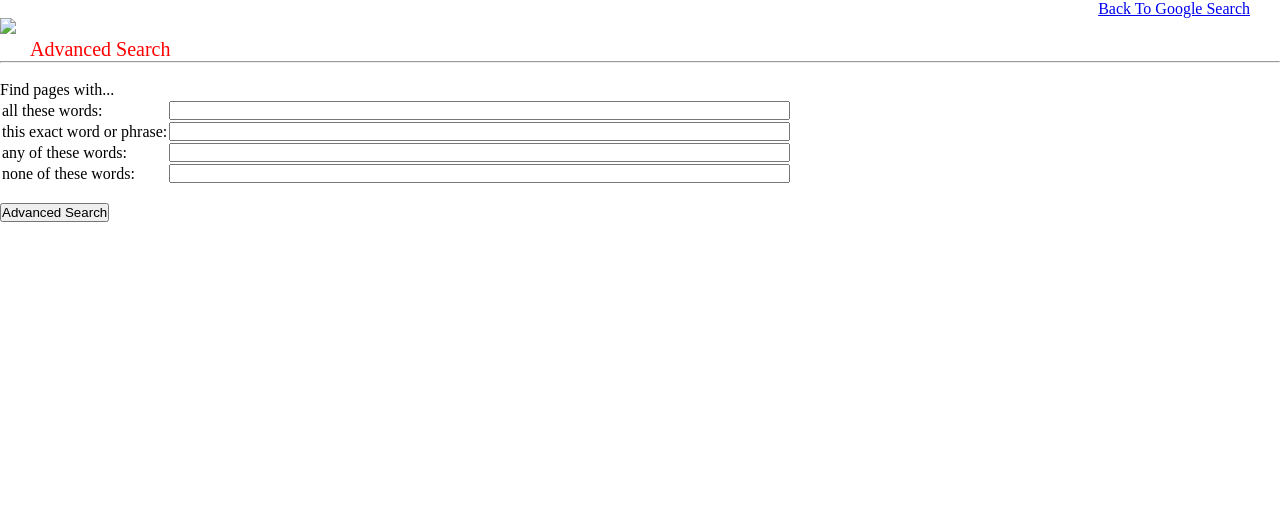
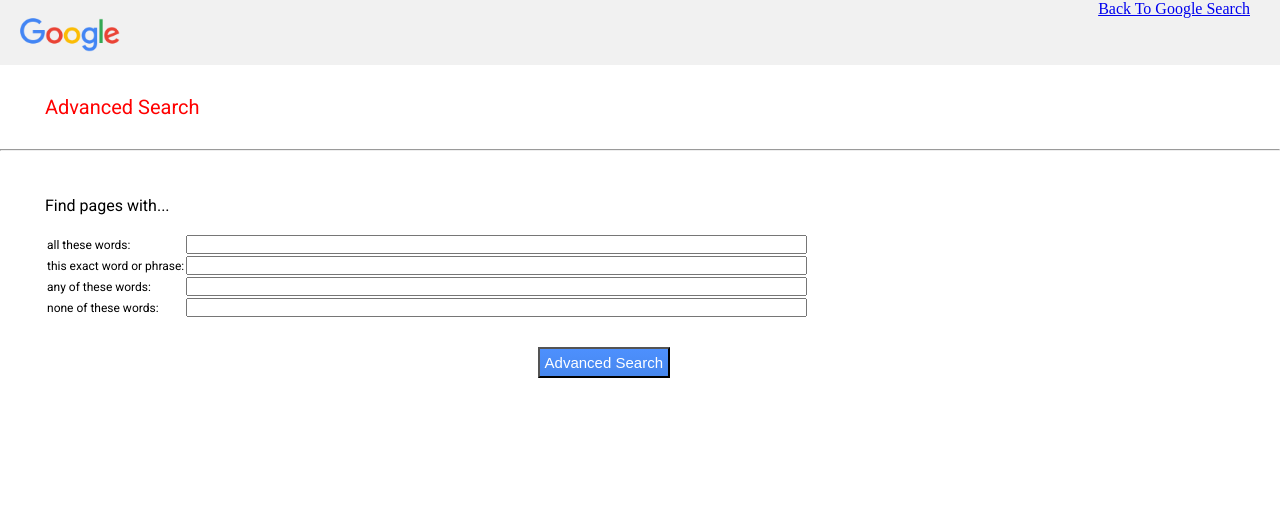
Before and after one commit to webtechdude/Google-Homepage, a plain HTML site: page adv.html in a window 1280 px wide. Drawn offline with Linux system fonts and the light colour scheme.

Commit message:
Latest till now

```diff
--- a/adv.html
+++ b/adv.html
@@ -4,17 +4,24 @@
     <meta charset="UTF-8">
     <meta name="viewport" content="width=device-width, initial-scale=1.0">
     <link rel="stylesheet" href="advanced.css">
+    <link href="https://fonts.googleapis.com/css2?family=Roboto&display=swap" rel="stylesheet">
     <title>Google Advanced Search</title>
 </head>
 <body>
+  <!--Heading-->
+  <div class="google_logo">
     <p style="text-align:right; margin-right:30px;">
         <a href="index.html">Back To Google Search</a>
         </p>
-        <img src="google logo.jpg" width="100px">
-        <p style="color:red; margin-left:30px; font-size:20px;">
+        <img src="google.png" width="100px">
+      </div>
+        <p id="adv_heading">
           Advanced Search
-        </p><hr><br>
-        <p>
+        </p>
+        <hr>
+        <!--Main Content-->
+        <div class="container">
+        <p class="main">
           Find pages with...
         </p>
         <form action="https://www.google.com/search">
@@ -27,7 +34,7 @@
                 <input type="text" name="q" size=75 height="100px">
               </td>
             </tr>
-            <tr>
+            <tr">
               <td>
                 this exact word or phrase:
               </td>
@@ -55,6 +62,6 @@
           <br>
           <input type="submit" value="Advanced Search">
             </form>
-
+        </div>
 </body>
 </html>
--- a/advanced.css
+++ b/advanced.css
@@ -5,3 +5,50 @@
 body {
     background: #ffffff;
 }
+
+.google_logo {
+	background: #F1F1F1;
+	height: 55px;
+	padding-bottom: 10px;
+}
+.google_logo img {
+	margin-left: 20px;
+}
+#adv_heading {
+	color:red;
+	margin-left: 45px;
+	font-size:20px;
+	font-family: 'Roboto', sans-serif;
+	padding: 30px 0px;
+}
+.container{
+	height: 310px;
+	margin-left: 45px;
+	margin-top: 45px;
+}
+.container>p {
+  font-family: 'Roboto', sans-serif;
+  font-size: 16px;
+  font-weight: 75;
+  margin-bottom: 18px;
+}
+.main {
+	margin-bottom: 10px;
+}
+table {
+	font-family: 'Roboto', sans-serif;
+	font-size: 12px;
+	clear: both;
+}
+input[type="submit"] {
+	background-color: #4d90fe;
+	border: 1px solid: #3079ed;
+	background-image: -webkit-linear-gradient(top,#4d90fe,#4787ed);
+	float: right;
+    margin-right: 610px;
+    padding: 5px;
+    color: white;
+    font-weight: 300px;
+    margin-top: 10px;
+    font-size: 15px;
+}
```
